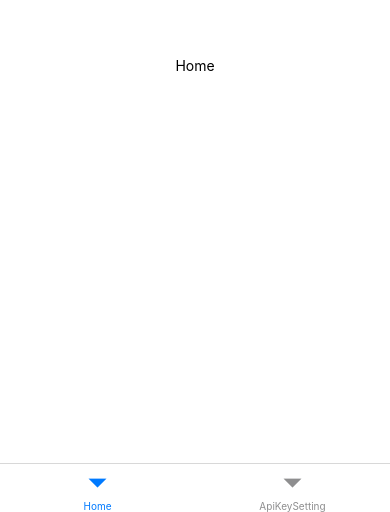
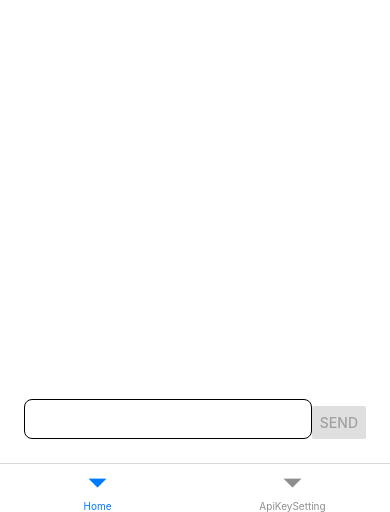
Before and after one commit to udon242/chat-app, a React Native app: screen /Home in a window 390 px wide. Shown: the part 332-844 px from the top of the page. Built offline with nearby package versions, Linux system fonts and the light colour scheme.

Commit message:
feat: add chat

```diff
--- /dev/null
+++ b/src/api/openAI.ts
@@ -0,0 +1,51 @@
+import * as storage from '../utils/storage';
+
+export async function postOpenAIApi<R>(
+  apiPath: string,
+  body: string
+): Promise<R> {
+  const options = {
+    method: 'post',
+    headers: await createHeaders(),
+    body
+  };
+  const response = await fetch(`https://api.openai.com${apiPath}`, options);
+  console.log(
+    `[API] ${apiPath} status: ${response.status}, request: ${JSON.stringify(
+      options
+    )}`
+  );
+  if (response.status !== 200) {
+    throw new Error(`${apiPath} API error`);
+  }
+  const jsonResponse = await response.json();
+  console.log(`[API] ${apiPath} response:`, jsonResponse);
+  return jsonResponse;
+}
+
+export async function getOpenAIApi<R>(apiPath: string): Promise<R> {
+  const options = {
+    method: 'get',
+    headers: await createHeaders()
+  };
+  const response = await fetch(`https://api.openai.com${apiPath}`, options);
+  console.log(
+    `[API] ${apiPath} status: ${response.status}, request: ${JSON.stringify(
+      options
+    )}`
+  );
+  if (response.status !== 200) {
+    throw new Error('fetch error');
+  }
+  const jsonResponse = await response.json();
+  console.log(`[API] ${apiPath} response:`, jsonResponse);
+  return jsonResponse;
+}
+
+async function createHeaders() {
+  const apiKey = await storage.getApiKey();
+  return {
+    'Content-Type': 'application/json',
+    Authorization: `Bearer ${apiKey}`
+  };
+}
--- a/src/feature/Home/Home.tsx
+++ b/src/feature/Home/Home.tsx
@@ -1,10 +1,49 @@
 import React from 'react';
-import { StyleSheet, Text, View } from 'react-native';
+import {
+  Button,
+  ScrollView,
+  StyleSheet,
+  Text,
+  TextInput,
+  View
+} from 'react-native';
+
+import { useChat } from './hooks/useChat';
 
 const Home: React.FC = () => {
+  const {
+    currentInput,
+    onChangeCurrentInput,
+    messages,
+    sendMessage,
+    buttonDisable
+  } = useChat();
   return (
     <View style={styles.container}>
-      <Text>Home</Text>
+      <ScrollView style={styles.messageView}>
+        {messages.map((message, index) => (
+          <View
+            key={index}
+            style={[
+              styles.message,
+              message.role === 'assistant'
+                ? styles.assistantMessage
+                : styles.userMessage
+            ]}
+          >
+            <Text style={styles.messageText}>{message.content}</Text>
+          </View>
+        ))}
+      </ScrollView>
+      <View style={styles.inputView}>
+        <TextInput
+          style={styles.currentInput}
+          multiline={true}
+          value={currentInput}
+          onChangeText={onChangeCurrentInput}
+        />
+        <Button title={'Send'} onPress={sendMessage} disabled={buttonDisable} />
+      </View>
     </View>
   );
 };
@@ -12,9 +51,41 @@ const Home: React.FC = () => {
 const styles = StyleSheet.create({
   container: {
     flex: 1,
-    backgroundColor: '#fff',
-    alignItems: 'center',
-    justifyContent: 'center'
+    backgroundColor: '#fff'
+  },
+  /* メッセージエリア */
+  messageView: {
+    flex: 1,
+    marginTop: 50
+  },
+  message: {
+    padding: 12,
+    borderRadius: 4,
+    margin: 8
+  },
+  userMessage: {
+    alignSelf: 'flex-end'
+  },
+  assistantMessage: {
+    alignSelf: 'flex-start',
+    backgroundColor: '#f3efef'
+  },
+  messageText: {
+    fontSize: 20
+  },
+  /* メッセージ入力エリア */
+  inputView: {
+    padding: 24,
+    flexDirection: 'row',
+    justifyContent: 'center',
+    alignItems: 'flex-end'
+  },
+  currentInput: {
+    flexGrow: 1,
+    height: 40,
+    borderWidth: 1,
+    borderRadius: 8,
+    padding: 12
   }
 });
 
--- /dev/null
+++ b/src/feature/Home/hooks/useChat.ts
@@ -0,0 +1,54 @@
+import { useMemo, useState } from 'react';
+
+import { Message } from '../../../types/Message';
+import { getModel } from '../../../utils/storage';
+import { postOpenAIApi } from '../../../api/openAI';
+import { ChatCompletionsApiResponse } from '../../../types/ChatCompletionsApiResponse';
+
+async function callApi(messages: Message[]) {
+  const requestBody = {
+    model: await getModel(),
+    messages
+  };
+  return await postOpenAIApi<ChatCompletionsApiResponse>(
+    '/v1/chat/completions',
+    JSON.stringify(requestBody)
+  );
+}
+
+export const useChat = () => {
+  const [currentInput, setCurrentInput] = useState('');
+  const [messages, setMessages] = useState<Message[]>([]);
+  const [sending, setSending] = useState(false);
+  const buttonDisable = useMemo(() => {
+    return !currentInput || sending;
+  }, [currentInput, sending]);
+  const onChangeCurrentInput = (value: string) => {
+    if (sending) return;
+    setCurrentInput(value);
+  };
+
+  const sendMessage = async () => {
+    if (!currentInput) return;
+
+    setSending(true);
+    const newMessages: Message[] = [
+      ...messages,
+      { role: 'user', content: currentInput }
+    ];
+    const response = await callApi(newMessages);
+    const assistantMessage = response?.choices?.[0]?.message;
+    if (assistantMessage) {
+      setMessages([...newMessages, assistantMessage]);
+    }
+    setCurrentInput('');
+    setSending(false);
+  };
+  return {
+    currentInput,
+    onChangeCurrentInput,
+    messages,
+    sendMessage,
+    buttonDisable
+  };
+};
--- a/src/feature/Settings/hooks/useModelSetting.ts
+++ b/src/feature/Settings/hooks/useModelSetting.ts
@@ -1,8 +1,8 @@
 import React from 'react';
 import useSWR from 'swr';
 
-import { createHeaders } from '../../../utils/api';
 import * as storage from '../../../utils/storage';
+import { getOpenAIApi } from '../../../api/openAI';
 
 function convertData(apiResponse: { data: { id: string }[] }) {
   return apiResponse.data
@@ -11,16 +11,8 @@ function convertData(apiResponse: { data: { id: string }[] }) {
 }
 
 async function fetcher(url: string) {
-  const apiKey = await storage.getApiKey();
-  const options = {
-    headers: await createHeaders(apiKey)
-  };
-  const response = await fetch(url, options);
-  console.log(`[API] models API response status: ${response.status}`);
-  if (response.status !== 200) {
-    throw new Error('fetch error');
-  }
-  return convertData(await response.json());
+  const response = await getOpenAIApi<{ data: { id: string }[] }>(url);
+  return convertData(response);
 }
 
 export const useModelSetting = () => {
@@ -36,7 +28,7 @@ export const useModelSetting = () => {
     });
   }, []);
   const { data, error } = useSWR<{ label: string; value: string }[]>(
-    'https://api.openai.com/v1/models',
+    '/v1/models',
     fetcher
   );
   return {
--- /dev/null
+++ b/src/types/ChatCompletionsApiResponse.ts
@@ -0,0 +1,18 @@
+import { Message } from './Message';
+
+export type ChatCompletionsApiResponse = {
+  id: string;
+  object: string;
+  created: number;
+  model: string;
+  usage: {
+    prompt_tokens: number;
+    completion_tokens: number;
+    total_tokens: number;
+  };
+  choices: {
+    message: Message;
+    finish_reason: string;
+    index: number;
+  }[];
+};
--- /dev/null
+++ b/src/types/Message.ts
@@ -0,0 +1,6 @@
+type Role = 'user' | 'system' | 'assistant';
+
+export type Message = {
+  role: Role;
+  content: string;
+};
--- a/src/utils/api.ts
+++ /dev/null
@@ -1,5 +0,0 @@
-export async function createHeaders(apiKey: string) {
-  return {
-    Authorization: `Bearer ${apiKey}`
-  };
-}
```
Also changed, not shown: .prettierrc.json.
